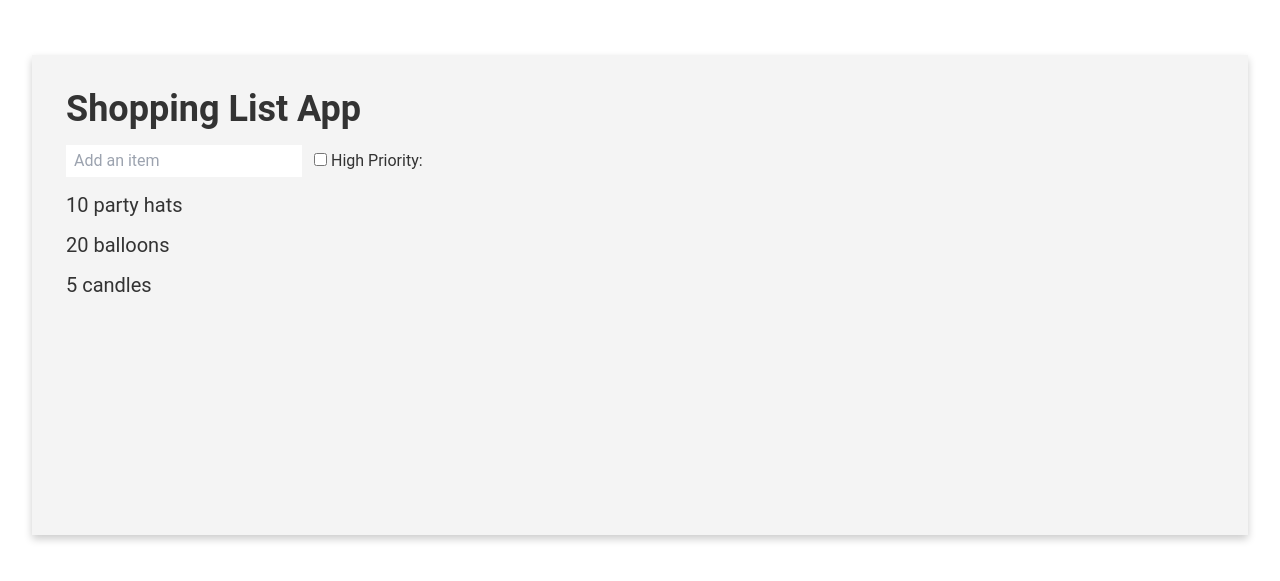
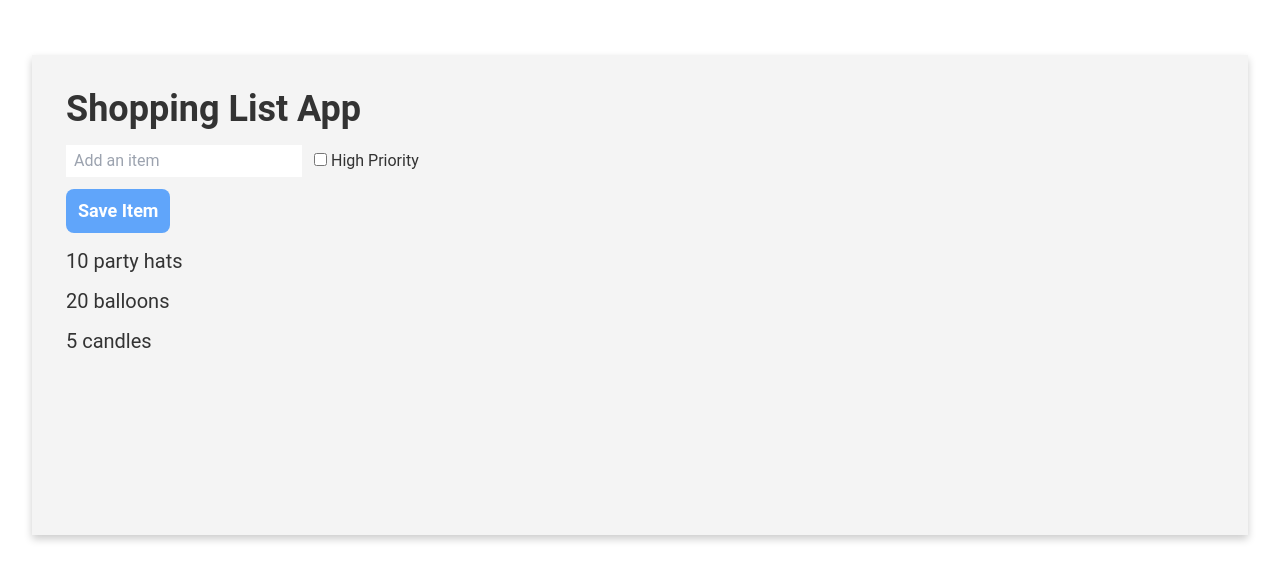
Before and after one commit to Udayanga1/vue-practice, a Vue app in the folder shopping-list-app/: page / in a window 1280 px wide. Shown: the part 105-686 px from the top of the page. Built offline with nearby package versions, Linux system fonts and the light colour scheme.

Commit message:
shopping-list-app: user events

```diff
--- a/shopping-list-app/src/App.vue
+++ b/shopping-list-app/src/App.vue
@@ -14,6 +14,7 @@ const iceCreamFlavors = ref([])
 
 <template>
 	<h1 class="text-4xl mb-4 font-bold">{{ header }}</h1>
+	<form @submit.prevent="items.push({ id: items.length + 1, label: newItem })">
 		<input
 			class="px-2 py-1 mr-2"
 			v-model.trim="newItem"
@@ -22,14 +23,18 @@ const iceCreamFlavors = ref([])
 		/>
 		<label>
 			<input class="m-1" type="checkbox" v-model="newItemHighPriority" />
-		<span>High Priority:</span>
+			<span>High Priority</span>
 		</label>
+		<br />
+		<button
+			class="bg-blue-400 px-3 py-2 rounded-lg text-white font-bold text-lg mt-3"
+		>
+			Save Item
+		</button>
+	</form>
 	<ul class="mt-2">
 		<li class="leading-loose text-xl" v-for="{ id, label } in items" :key="id">
 			{{ label }}
 		</li>
-		<li class="leading-loose text-xl">
-			{{ newItem }}
-		</li>
 	</ul>
 </template>
```
Lines whose indentation alone changed are shown as unchanged.
